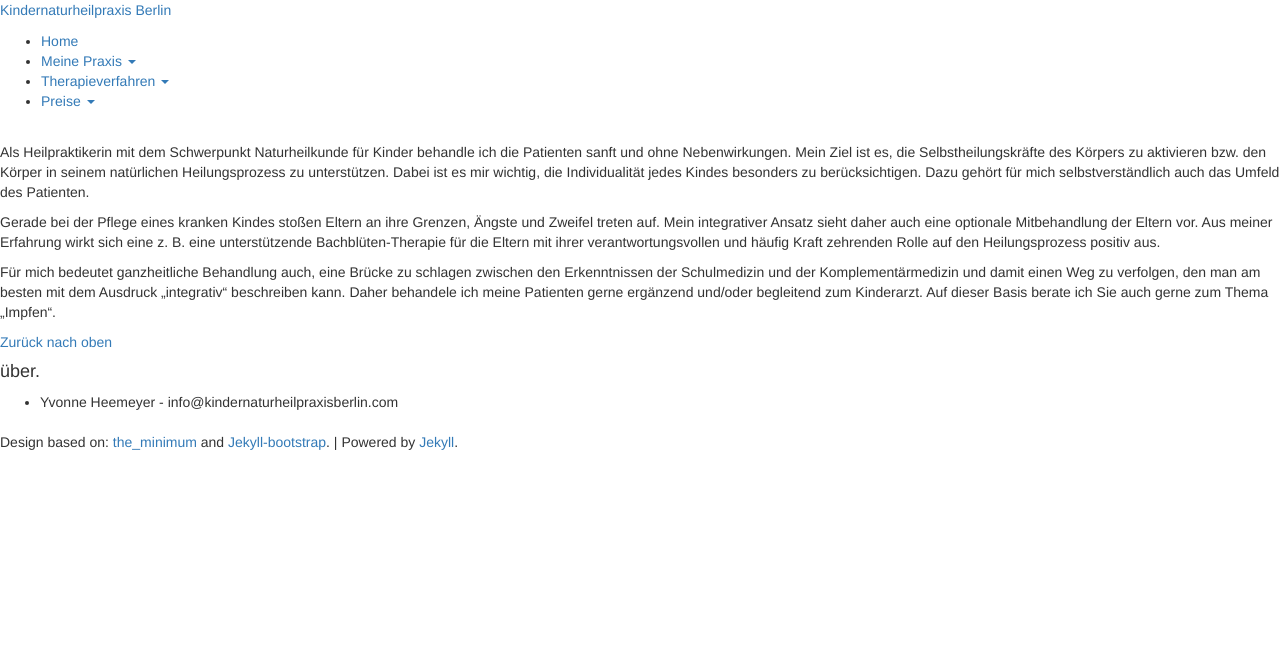
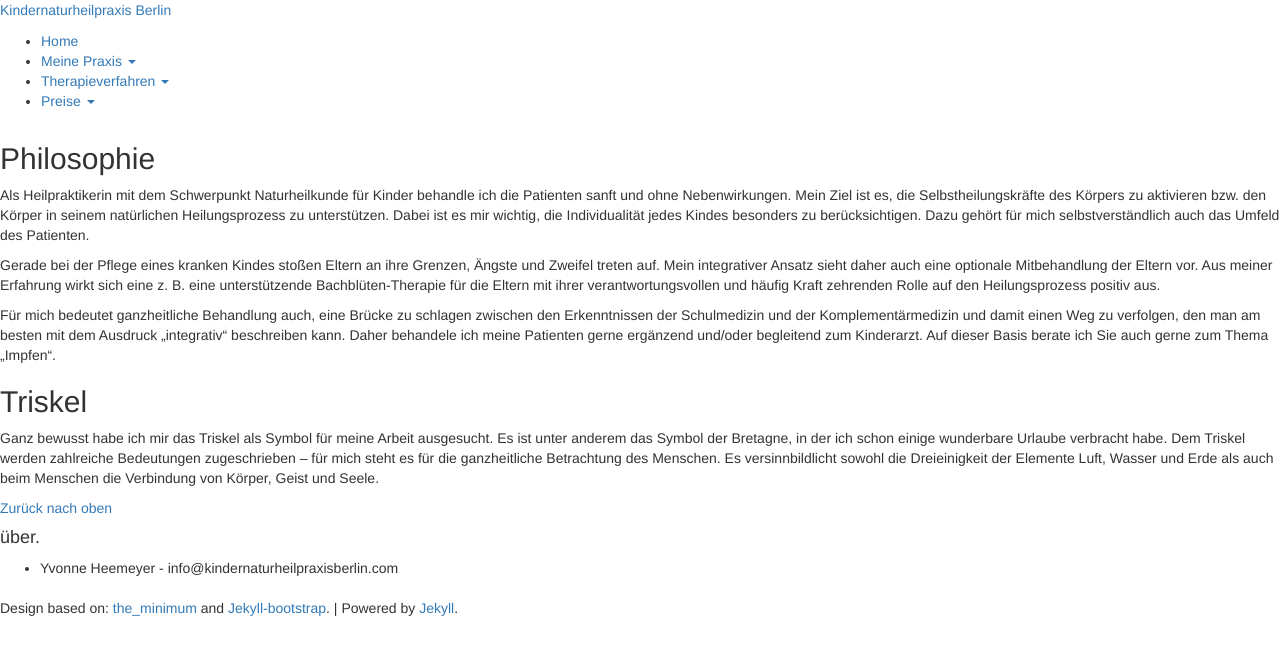
Before and after one commit to heilpraktiker/heilpraktiker.github.io, a Jekyll site: the page built from meine-praxis/philosophie/index.md, in a window 1280 px wide. Shown: the top 655 px of the page. Built offline with Jekyll 4.4.1, drawn with Linux system fonts in a browser that asks for light colours; nearby versions of some CDN libraries; comment, search, counter and statistics services are not loaded.

Commit message:
Updated index.md

```diff
--- a/meine-praxis/philosophie/index.md
+++ b/meine-praxis/philosophie/index.md
@@ -6,10 +6,13 @@ published: true
 ---
 
 {% include JB/setup %}
+##Philosophie
 Als Heilpraktikerin mit dem Schwerpunkt Naturheilkunde für Kinder behandle ich die Patienten sanft und ohne Nebenwirkungen. Mein Ziel ist es, die Selbstheilungskräfte des Körpers zu aktivieren bzw. den Körper in seinem natürlichen Heilungsprozess zu unterstützen. Dabei ist es mir wichtig, die Individualität jedes Kindes besonders zu berücksichtigen. Dazu gehört für mich selbstverständlich auch das Umfeld des Patienten.
-
 
 Gerade bei der Pflege eines kranken Kindes stoßen Eltern an ihre Grenzen, Ängste und Zweifel treten auf. Mein integrativer Ansatz sieht daher  auch eine optionale Mitbehandlung der Eltern vor. Aus meiner Erfahrung wirkt sich eine z. B. eine unterstützende Bachblüten-Therapie für die Eltern mit ihrer verantwortungsvollen und häufig Kraft zehrenden Rolle auf den Heilungsprozess positiv aus.
 
+Für mich bedeutet ganzheitliche Behandlung auch, eine Brücke zu schlagen zwischen den Erkenntnissen der Schulmedizin und der Komplementärmedizin und damit einen Weg zu verfolgen, den man am besten mit dem Ausdruck „integrativ“ beschreiben kann.  Daher behandele ich meine Patienten gerne ergänzend und/oder begleitend zum Kinderarzt. Auf dieser Basis berate ich Sie auch gerne zum Thema „Impfen“.
 
-Für mich bedeutet ganzheitliche Behandlung auch, eine Brücke zu schlagen zwischen den Erkenntnissen der Schulmedizin und der Komplementärmedizin und damit einen Weg zu verfolgen, den man am besten mit dem Ausdruck „integrativ“ beschreiben kann.  Daher behandele ich meine Patienten gerne ergänzend und/oder begleitend zum Kinderarzt. Auf dieser Basis berate ich Sie auch gerne zum Thema „Impfen“.
+##Triskel
+Ganz bewusst habe ich mir das Triskel als Symbol für meine Arbeit ausgesucht. Es ist unter anderem das Symbol der Bretagne, in der ich schon einige wunderbare Urlaube verbracht habe.
+Dem Triskel werden zahlreiche Bedeutungen zugeschrieben – für mich steht es für die ganzheitliche Betrachtung des Menschen. Es  versinnbildlicht sowohl die Dreieinigkeit der Elemente Luft, Wasser und Erde als auch beim Menschen die Verbindung von Körper, Geist und Seele.
```
